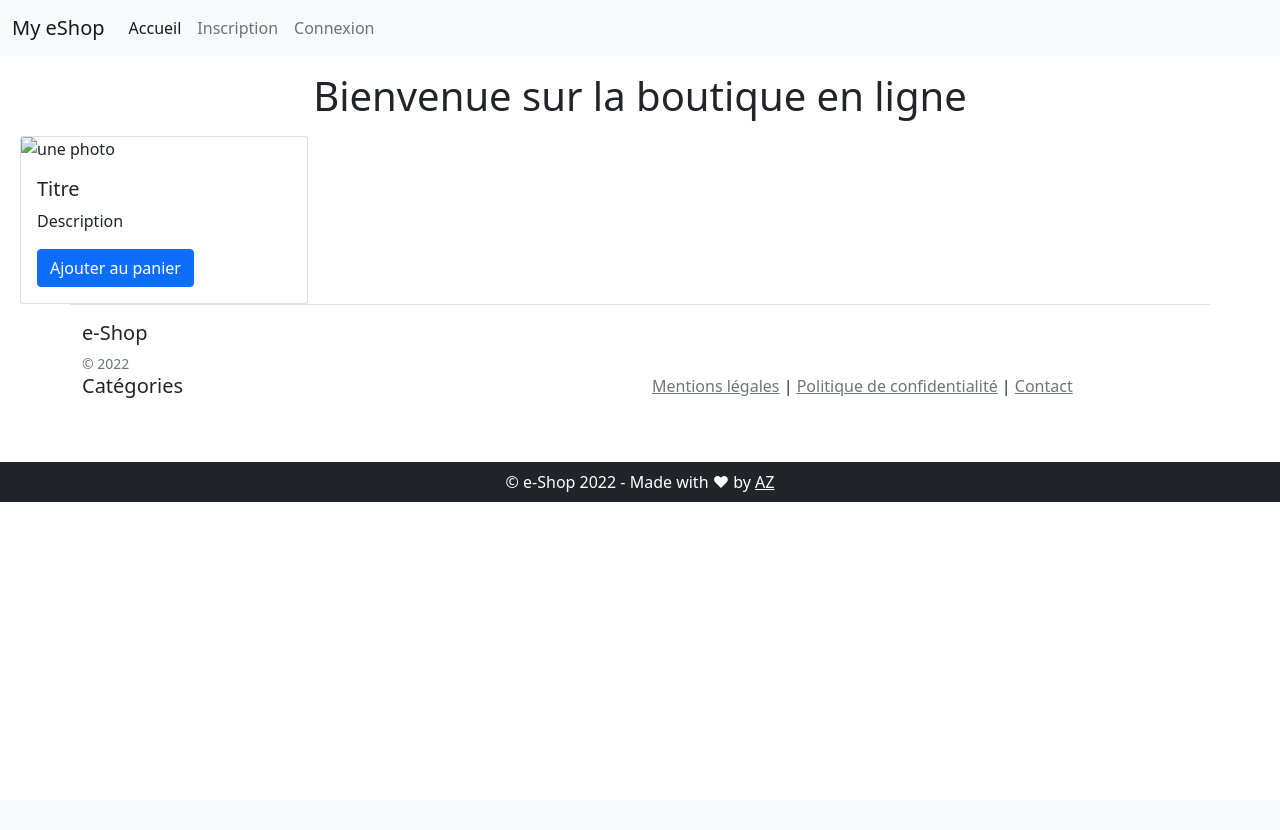
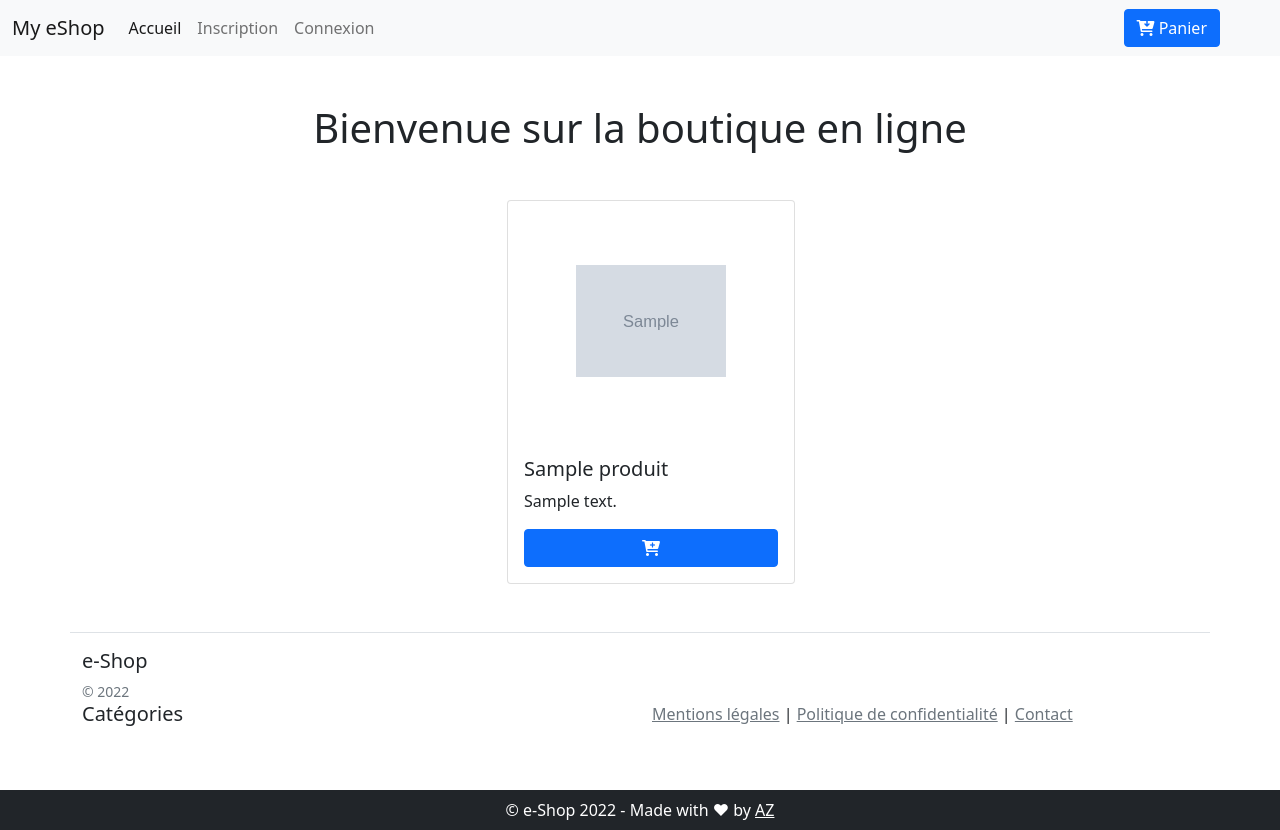
Before and after one commit to Caroline-JTF/My-eShop, a Symfony app: template templates/default/home.html.twig in a window 1280 px wide. Before the commit the page ends 502 px from the top, so only its background shows below. Run offline with Twig, Linux system fonts and the light colour scheme; the template is opened without the code that fills it: most values are stand-ins (such as "Sample title", 1, 10 or a date in 2020); grey boxes marked "Sample" are stand-in pictures; some libraries are stand-ins or nearby versions.

Commit message:
Create panierController et show_panier

```diff
--- a/templates/default/home.html.twig
+++ b/templates/default/home.html.twig
@@ -4,18 +4,18 @@
 
 {% block body %}
 
-    <h1 class="text-center my-3">Bienvenue sur la boutique en ligne</h1>
+    <h1 class="text-center my-5">Bienvenue sur la boutique en ligne</h1>
 
-    <div class="row">
+    <div class="row mx-5 d-f justify-content-center">
 
         {% for produit in produits %}
             <div class="col-3 mx-2">
                 <div class="card" style="width: 18rem;">
-                    <img src="#" class="card-img-top" alt="une photo" style="object-fit: cover;">
+                    <img src="{{ asset('uploads/' ~ produit.photo) }}" class="card-img-top d-f" alt="une photo" style="object-fit: contain; width:150px; height: 220px; margin: 10px auto;">
                     <div class="card-body">
-                        <h5 class="card-title">Titre</h5>
-                        <p class="card-text">Description</p>
-                        <a href="#" class="btn btn-primary mx-auto text-center">Ajouter au panier</a>
+                        <h5 class="card-title">{{ produit.title }}</h5>
+                        <p class="card-text">{{ produit.description | length > 30 ? produit.description | slice(0,30) ~ '...': produit.description }}</p>
+                        <a href="#" class="col-12 btn btn-primary text-center"> <i class="fa-solid fa-cart-plus"></i> </a>
                     </div>
                 </div>
             </div>
--- a/templates/include/_footer.html.twig
+++ b/templates/include/_footer.html.twig
@@ -1,4 +1,4 @@
-<footer class="footer">
+<footer class="footer mt-5">
 
     {# ////////////////////////////////// FIRST PART //////////////////////////////////// #}
     <div class="container border-top">
--- a/templates/include/_nav.html.twig
+++ b/templates/include/_nav.html.twig
@@ -50,12 +50,16 @@
                                     <li><a class="dropdown-item" href="#">Gestion Membre</a></li>
                                 </ul>
 
+                            </li>
+
                         {% endif %}    {# is_granted #}
                     {% endif %}    {# if #}
+                </ul>
 
+                <div class="me-5">
+                    <a href="{{ path('show_panier') }}" class="btn btn-primary"><i class="fa-solid fa-cart-arrow-down"></i> Panier</a>
+                </div>
 
-                    </li>
-                </ul>
             </div>
         </div>
     </nav>
```
Also changed, not shown: src/Controller/PanierController.php (added, +28 -0 lines), src/DataFixtures/AppFixtures.php (added, +17 -0 lines), templates/panier/show_panier.html.twig (added, +41 -0 lines).
